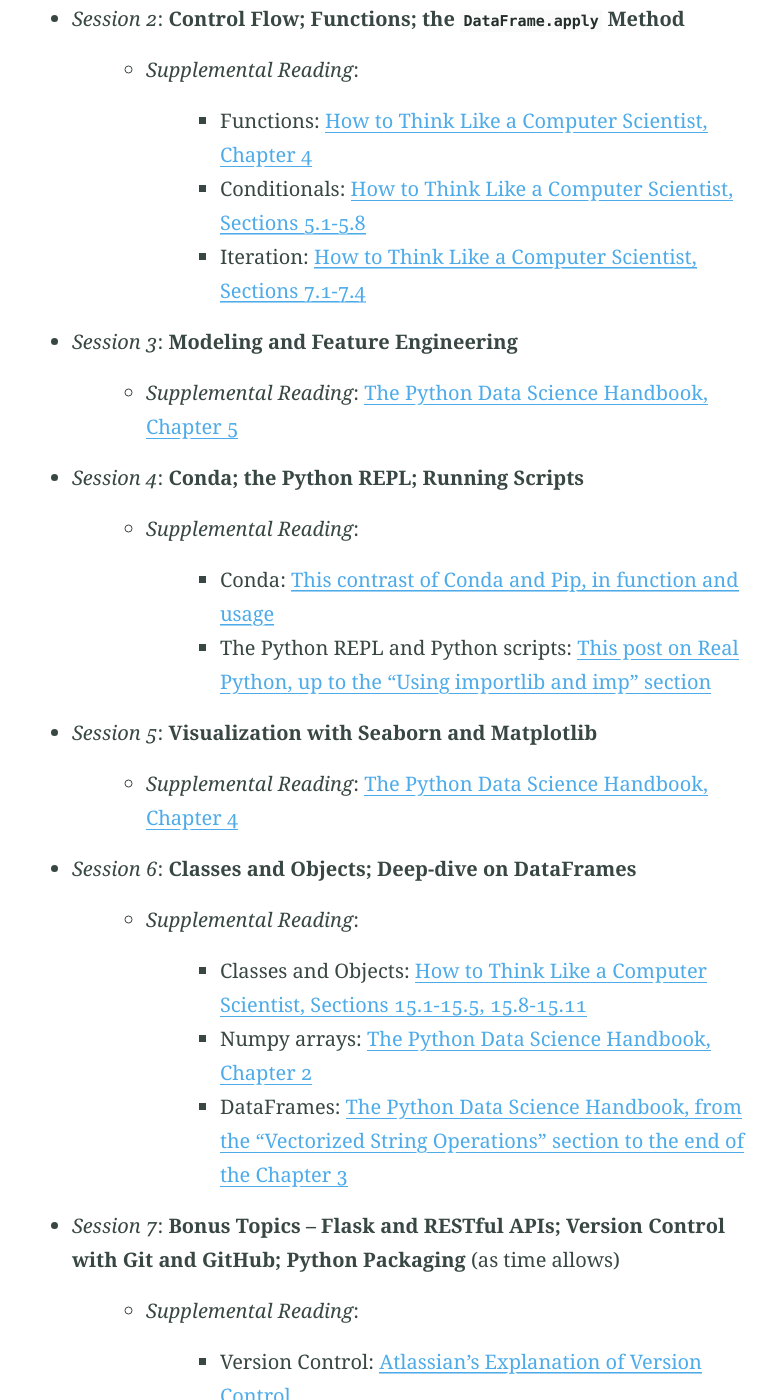
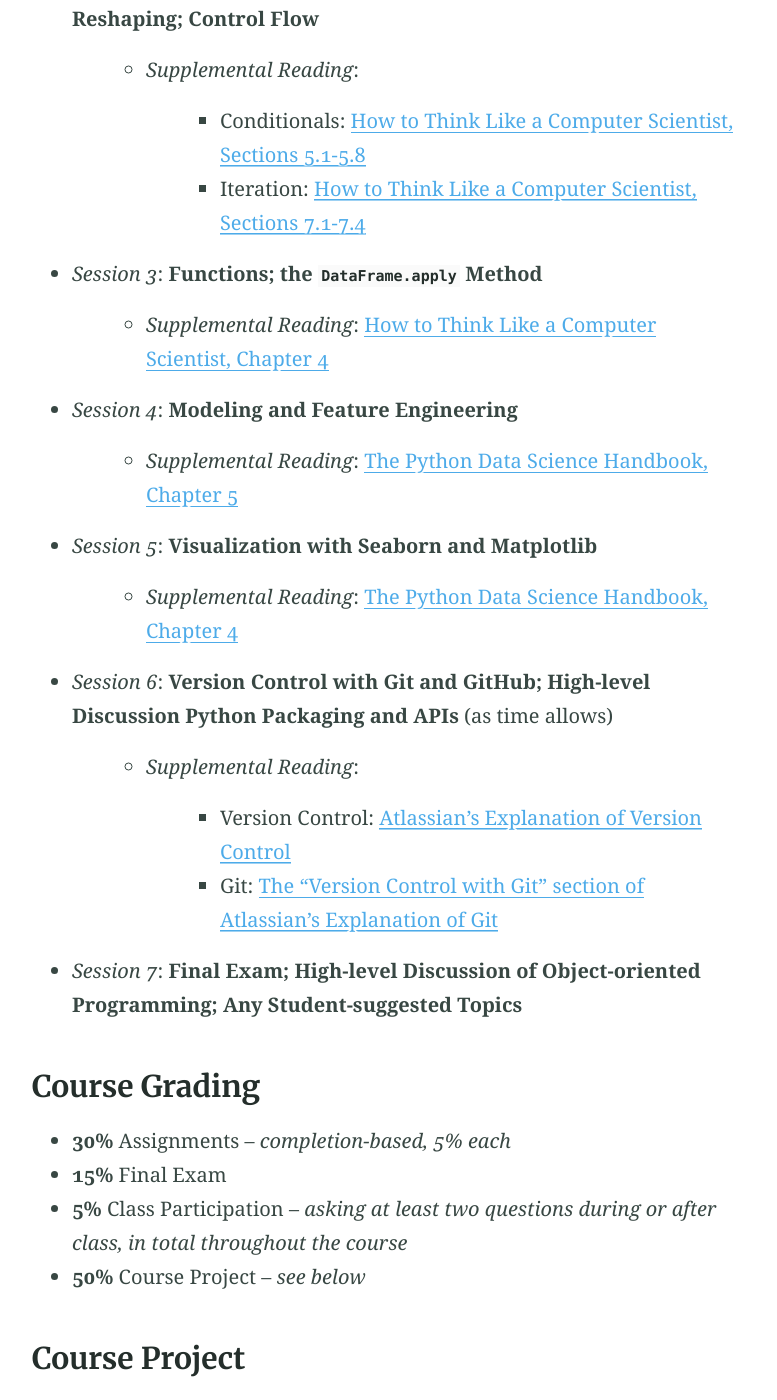
Before and after one commit to eswan18/ethanswan.com, a Jekyll site: the page built from courses/pages/python-for-ds-course.md, in a window 1280 px wide and 1400 px high, scrolled down 2489 px. Shown: the whole window, without its empty margins (251-1028 px from the left). Built offline with Jekyll 4.4.1, drawn with Linux system fonts in a browser that asks for light colours; some of the changed text lies outside the part shown.

Commit message:
Update Python-for-DS course schedule.

```diff
--- a/courses/pages/python-for-ds-course.md
+++ b/courses/pages/python-for-ds-course.md
@@ -42,30 +42,23 @@
 Class sessions will be structured as 110 minutes of lecture, a 10-minute break, and 110 minutes of lab.
 Additional breaks will be given if time permits.
 
-- *Session 1*: **Refresher on Python and DataFrames; Importing and Exporting Beyond CSVs; Grouping, Reshaping, and Melting**
+- *Session 1*: **Refresher on Python and DataFrames**
   - *Supplemental Reading*: [The Python Data Science Handbook, starting at the beginning of Chapter 3 up to and including the "Pivot Tables" section](https://jakevdp.github.io/PythonDataScienceHandbook/03.00-introduction-to-pandas.html)
-- *Session 2*: **Control Flow; Functions; the `DataFrame.apply` Method**
+- *Session 2*: **Importing and Exporting Beyond CSVs; Grouping and Reshaping; Control Flow**
   - *Supplemental Reading*:
-    - Functions: [How to Think Like a Computer Scientist, Chapter 4](http://openbookproject.net/thinkcs/python/english3e/functions.html)
     - Conditionals: [How to Think Like a Computer Scientist, Sections 5.1-5.8](http://openbookproject.net/thinkcs/python/english3e/conditionals.html)
     - Iteration: [How to Think Like a Computer Scientist, Sections 7.1-7.4](http://openbookproject.net/thinkcs/python/english3e/iteration.html)
-- *Session 3*: **Modeling and Feature Engineering**
+- *Session 3*: **Functions; the `DataFrame.apply` Method**
+  - *Supplemental Reading*: [How to Think Like a Computer Scientist, Chapter 4](http://openbookproject.net/thinkcs/python/english3e/functions.html)
+- *Session 4*: **Modeling and Feature Engineering**
   - *Supplemental Reading*: [The Python Data Science Handbook, Chapter 5](https://jakevdp.github.io/PythonDataScienceHandbook/05.00-machine-learning.html)
-- *Session 4*: **Conda; the Python REPL; Running Scripts**
-  - *Supplemental Reading*:
-    - Conda: [This contrast of Conda and Pip, in function and usage](https://www.anaconda.com/understanding-conda-and-pip/)
-    - The Python REPL and Python scripts: [This post on Real Python, up to the "Using importlib and imp" section](https://realpython.com/run-python-scripts/)
 - *Session 5*: **Visualization with Seaborn and Matplotlib**
   - *Supplemental Reading*: [The Python Data Science Handbook, Chapter 4](https://jakevdp.github.io/PythonDataScienceHandbook/04.00-introduction-to-matplotlib.html)
-- *Session 6*: **Classes and Objects; Deep-dive on DataFrames**
-  - *Supplemental Reading*:
-    - Classes and Objects: [How to Think Like a Computer Scientist, Sections 15.1-15.5, 15.8-15.11](http://openbookproject.net/thinkcs/python/english3e/classes_and_objects_I.html)
-    - Numpy arrays: [The Python Data Science Handbook, Chapter 2](https://jakevdp.github.io/PythonDataScienceHandbook/02.00-introduction-to-numpy.html)
-    - DataFrames: [The Python Data Science Handbook, from the "Vectorized String Operations" section to the end of the Chapter 3](https://jakevdp.github.io/PythonDataScienceHandbook/03.10-working-with-strings.html)
-- *Session 7*: **Bonus Topics -- Flask and RESTful APIs; Version Control with Git and GitHub; Python Packaging** (as time allows)
+- *Session 6*: **Version Control with Git and GitHub; High-level Discussion Python Packaging and APIs** (as time allows)
   - *Supplemental Reading*:
     - Version Control: [Atlassian's Explanation of Version Control](https://www.atlassian.com/git/tutorials/what-is-version-control)
     - Git: [The "Version Control with Git" section of Atlassian's Explanation of Git](https://www.atlassian.com/git/tutorials/what-is-git#version-control-with-git)
+- *Session 7*: **Final Exam; High-level Discussion of Object-oriented Programming; Any Student-suggested Topics**
 
 ### Course Grading
 - **30%** Assignments -- *completion-based, 5% each*
```
